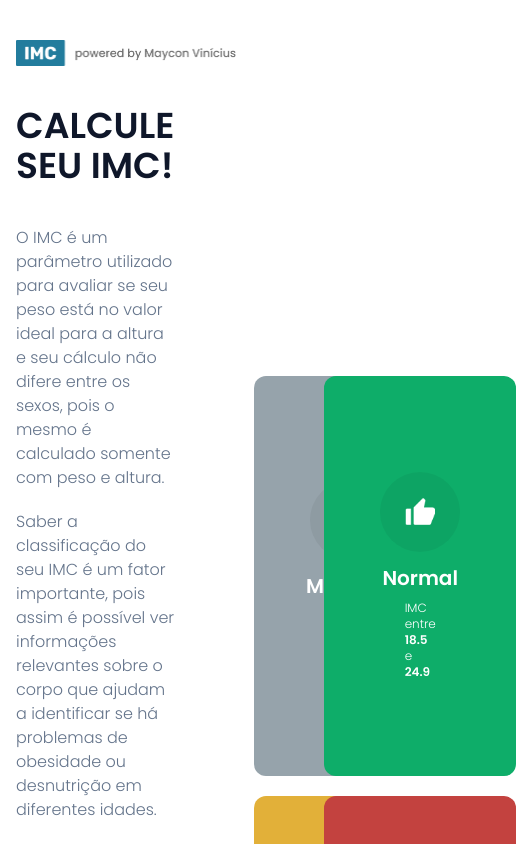
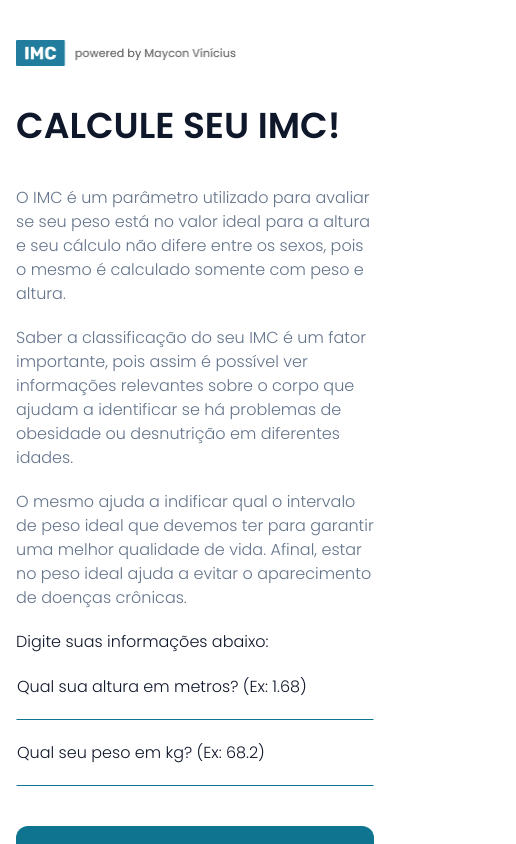
Before and after one commit to mayconviniciusdev/bmi-calculator, a Next.js app: page / in a window 390 px wide. Shown: the top 844 px of the page, 516 px wide, since content can reach past the window. Built offline with nearby package versions, Linux system fonts and the light colour scheme.

Commit message:
Creating responsiveness

```diff
--- a/src/app/page.tsx
+++ b/src/app/page.tsx
@@ -7,7 +7,7 @@ const Page = () => {
     <div className="container mx-auto px-4">
       <Header/>
 
-      <div className="flex mx-auto">
+      <div className="flex-col lg:flex lg:flex-row ">
         <CalculatorApplication/>
       </div>
     </div>
--- a/src/components/calculator.tsx
+++ b/src/components/calculator.tsx
@@ -22,7 +22,7 @@ export const CalculatorApplication = () => {
 
   return (
     <>
-      <div className="flex-1 mr-10">
+      <div className="flex-1 lg:mr-10 m-auto">
         <h1 className="text-4xl font-semibold text-slate-900">CALCULE SEU IMC!</h1>
         <div className="my-10 text-slate-500">
           <p>O IMC é um parâmetro utilizado para avaliar se seu peso está no valor ideal para a altura e seu cálculo não difere entre os sexos, pois o mesmo é calculado somente com peso e altura.</p>
@@ -55,18 +55,19 @@ export const CalculatorApplication = () => {
         </button>
       </div>
 
-      <div className="flex flex-1 ml-10 justify-center items-center" >
+      <div className="flex flex-1 py-10 justify-center items-center lg:ml-10 lg:p-0" >
         {!toShow &&
-          <div className='grid gap-5 grid-cols-2'>
+          <div className='grid flex-1 gap-5 grid-cols-1 md:grid-cols-2'>
             {weights.map((item, key) => (<Grid key={key} item={item}/>))}
           </div>
         }
 
         {toShow &&
-            <div className="flex-1">
+          <div className="flex-1">
             <div
             onClick={handleBackButtom}
-            className="absolute bg-cyan-700 rounded-full w-20 h-20 flex justify-center items-center cursor-pointer -ml-9 mt-36">
+            className="absolute bg-cyan-700 flex justify-center items-center cursor-pointer w-14 h-14 mt-0 ml-0 rounded-lg
+            lg:-ml-9 lg:mt-36 lg:rounded-full lg:w-20 lg:h-20">
               <Image
               src="/leftarrow.png"
               alt="Presentation logo"
@@ -74,7 +75,7 @@ export const CalculatorApplication = () => {
               height={25}/>
             </div>
             <Grid item={toShow}/>
-          </div>
+        </div>
         }
       </div>
     </>
--- a/src/components/gridItem/gridItem.tsx
+++ b/src/components/gridItem/gridItem.tsx
@@ -6,7 +6,7 @@ type Props = { item: Weight}
 
 export const Grid = ({item}: Props) => {
   return (
-    <div className='flex flex-1 justify-center items-center flex-col p-24 text-white rounded-xl' style={{backgroundColor: item.color}}>
+    <div className='flex justify-center items-center flex-col p-14 text-white rounded-xl' style={{backgroundColor: item.color}}>
       <div className='w-20 h-20 rounded-full bg-black/5 flex justify-center items-center'>
         {item.icon === 'up' &&
         <Image
```
